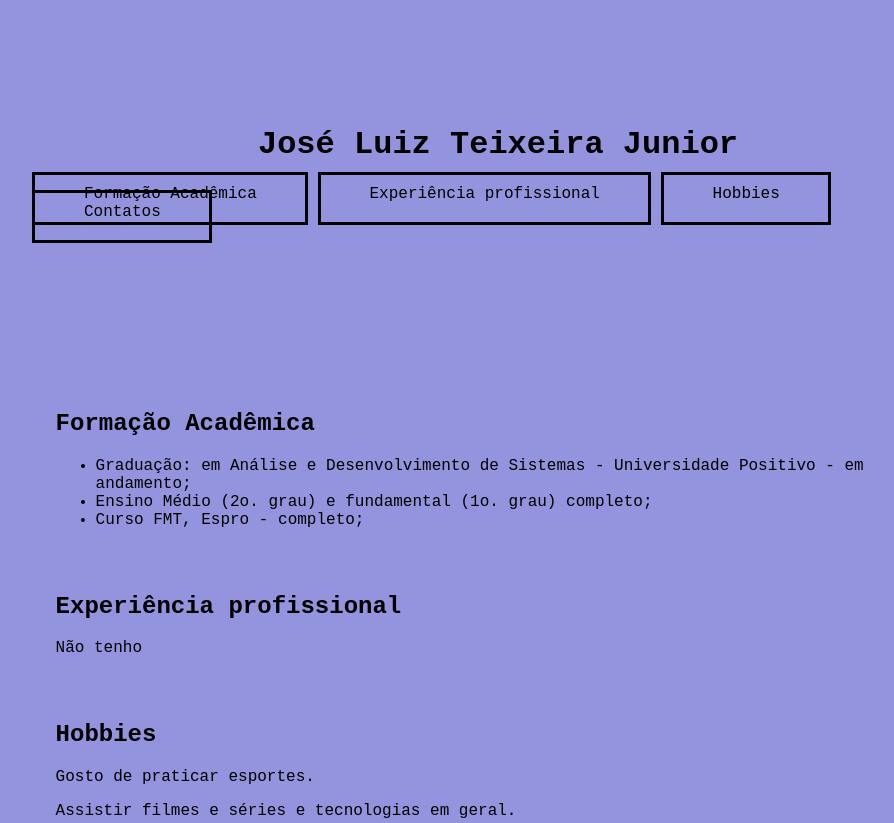
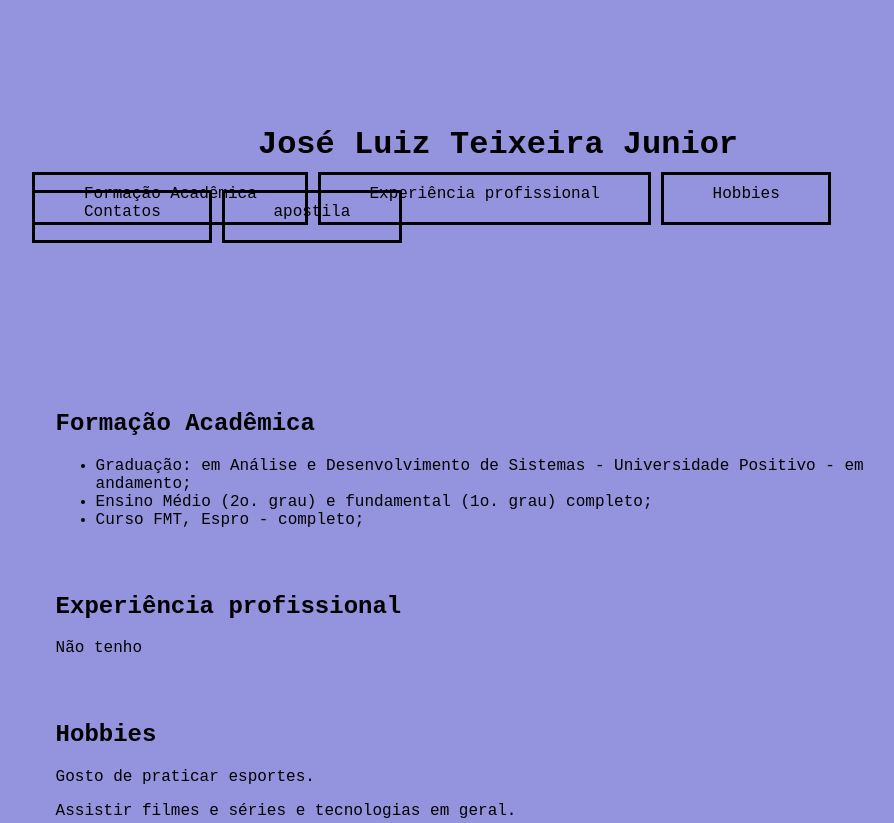
Before and after one commit to Zezi7/curr-culo, a plain HTML site: page apostila.html in a window 1280 px wide. Shown: the top 823 px of the page, without its empty margins (142-1036 px from the left). Drawn offline with Linux system fonts and the light colour scheme; files that its build step writes are made by us from their sources.

Commit message:
Update apostila.html

```diff
--- a/apostila.html
+++ b/apostila.html
@@ -17,6 +17,7 @@
                 <a class="linkmenu" href="#experiência"><li class="listmenu">Experiência profissional</li></a>
                 <a class="linkmenu" href="#hobbie"><li class="listmenu">Hobbies</li></a>
                 <a class="linkmenu" href="#contatos"><li class="listmenu">Contatos</li></a>
+                <a class="linkmenu" href="apostila.html"><li class="listmenu">apostila</li></a>
             </ul>
         </nav>
     </header>
```
